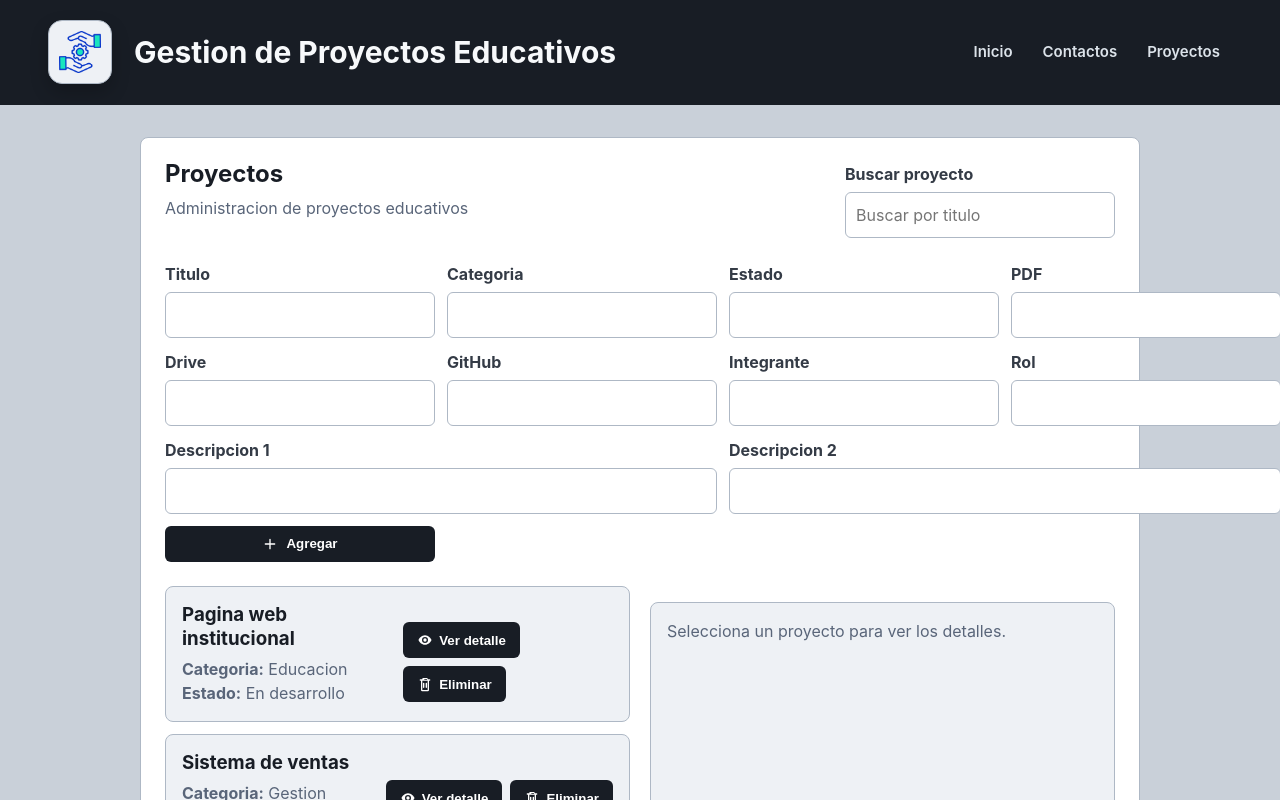
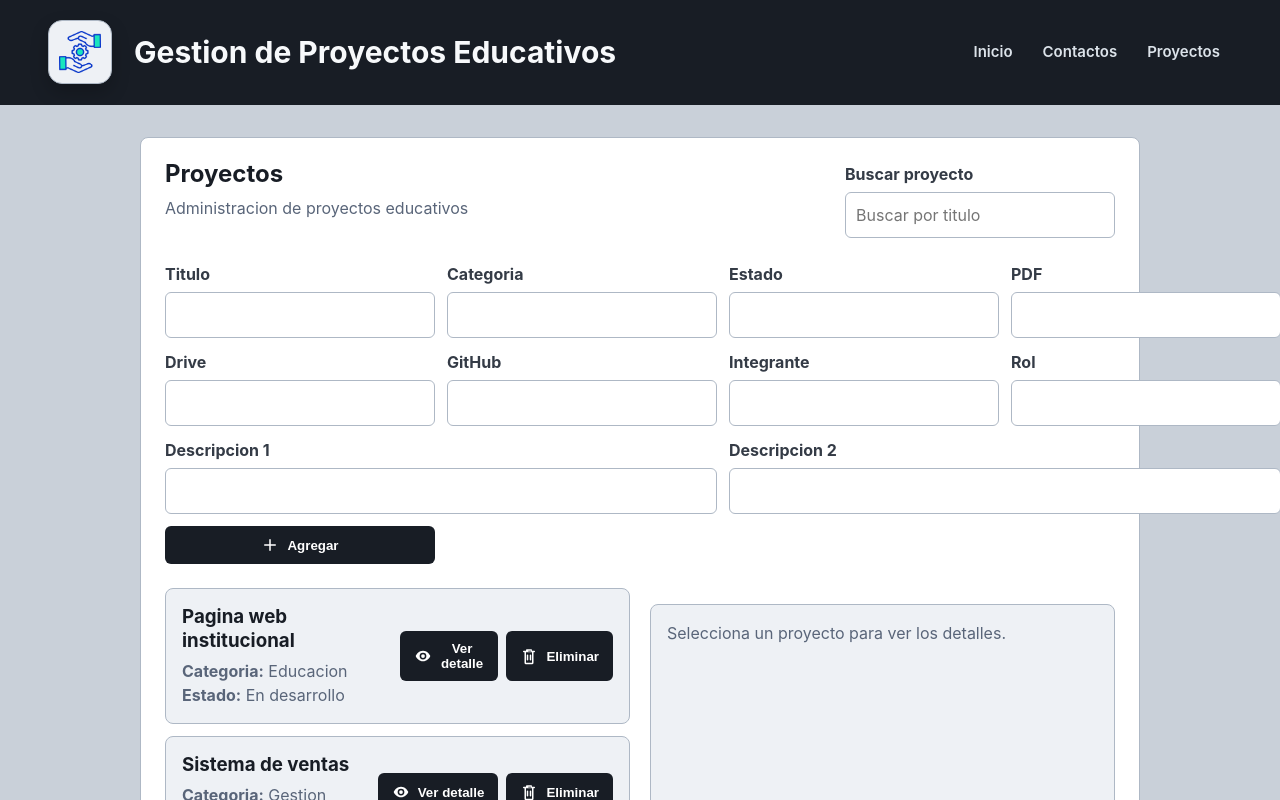
Before and after one commit to Guille0916/pv_tp3_grupo19, a React (Vite) app: page / in a window 1280 px wide. Shown: the top 800 px of the page. Built offline with nearby package versions, Linux system fonts and the light colour scheme.

Commit message:
correcion botones

```diff
--- a/src/assets/static/styles/ListaProyectos.css
+++ b/src/assets/static/styles/ListaProyectos.css
@@ -66,6 +66,10 @@
 }
 
 .proyectos-contenedor button {
+  display: inline-flex;
+  align-items: center;
+  justify-content: center;
+  gap: 8px;
   padding: 10px 14px;
   border: 0;
   border-radius: 6px;
@@ -77,6 +81,13 @@
 
 .proyectos-contenedor button:hover {
   background-color: #343b46;
+}
+
+.boton-icono {
+  width: 18px;
+  height: 18px;
+  flex: 0 0 auto;
+  fill: currentColor;
 }
 
 .proyectos-lista {
--- a/src/components/FormularioProyecto.jsx
+++ b/src/components/FormularioProyecto.jsx
@@ -97,9 +97,9 @@ function FormularioProyecto({ onAgregarProyecto }) {
         <input id="descripcion2" name="descripcion2" type="text" required value={descripcion2} onChange={cambiarFormulario} />
       </div>
 
-      <button type="submit">
-        <svg className="boton-icono" width="16" height="16" fill="white" viewBox="0 0 24 24" aria-hidden="true" style={{ marginRight: '8px', verticalAlign: 'middle' }}>
-          <path d="M12 4a1 1 0 0 1 1 1v6h6a1 1 0 1 1 0 2h-6v6a1 1 0 1 1-2 0v-6H5a1 1 0 1 1 0-2h6V5a1 1 0 0 1 1-1z"/>
+      <button type="submit" title="Agregar proyecto">
+        <svg className="boton-icono" viewBox="0 0 24 24" aria-hidden="true">
+          <path d="M12 4a1 1 0 0 1 1 1v6h6a1 1 0 1 1 0 2h-6v6a1 1 0 1 1-2 0v-6H5a1 1 0 1 1 0-2h6V5a1 1 0 0 1 1-1Z" />
         </svg>
         Agregar
       </button>
--- a/src/components/ProyectoCard.jsx
+++ b/src/components/ProyectoCard.jsx
@@ -10,20 +10,19 @@ function ProyectoCard({ proyecto, onVerDetalle, onEliminar }) {
         <p><strong>Estado:</strong> {estado}</p>
       </div>
 
-      <div className="card-botones" style={{ marginTop: '16px', display: 'flex', gap: '8px', flexWrap: 'wrap' }}>
-        <button type="button" onClick={() => onVerDetalle(proyecto)} style={{ display: 'inline-flex', alignItems: 'center' }}>
-          <svg className="boton-icono" width="16" height="16" fill="white" viewBox="0 0 24 24" aria-hidden="true" style={{ marginRight: '6px' }}>
+      <div className="card-botones">
+        <button type="button" title="Ver detalle" onClick={() => onVerDetalle(proyecto)}>
+          <svg className="boton-icono" viewBox="0 0 24 24" aria-hidden="true">
             <path d="M12 5c-5 0-8.5 4.4-9.5 6.4a1.4 1.4 0 0 0 0 1.2C3.5 14.6 7 19 12 19s8.5-4.4 9.5-6.4a1.4 1.4 0 0 0 0-1.2C20.5 9.4 17 5 12 5Zm0 11.5a4.5 4.5 0 1 1 0-9 4.5 4.5 0 0 1 0 9Zm0-2a2.5 2.5 0 1 0 0-5 2.5 2.5 0 0 0 0 5Z" />
           </svg>
           Ver detalle
         </button>
-        <button type="button" onClick={() => onEliminar(id)} style={{ display: 'inline-flex', alignItems: 'center' }}>
-          <svg className="boton-icono" width="16" height="16" fill="white" viewBox="0 0 24 24" aria-hidden="true" style={{ marginRight: '6px' }}>
+        <button type="button" title="Eliminar proyecto" onClick={() => onEliminar(id)}>
+          <svg className="boton-icono" viewBox="0 0 24 24" aria-hidden="true">
             <path d="M9 3a1 1 0 0 0-1 1v1H5a1 1 0 1 0 0 2h1v14a2 2 0 0 0 2 2h8a2 2 0 0 0 2-2V7h1a1 1 0 1 0 0-2h-3V4a1 1 0 0 0-1-1H9Zm2 2h4v1h-4V5ZM8 7h8v14H8V7Zm2 3a1 1 0 0 1 1 1v6a1 1 0 1 1-2 0v-6a1 1 0 0 1 1-1Zm4 0a1 1 0 0 1 1 1v6a1 1 0 1 1-2 0v-6a1 1 0 0 1 1-1Z" />
           </svg>
           Eliminar
         </button>
-
       </div>
     </article>
   );
```
